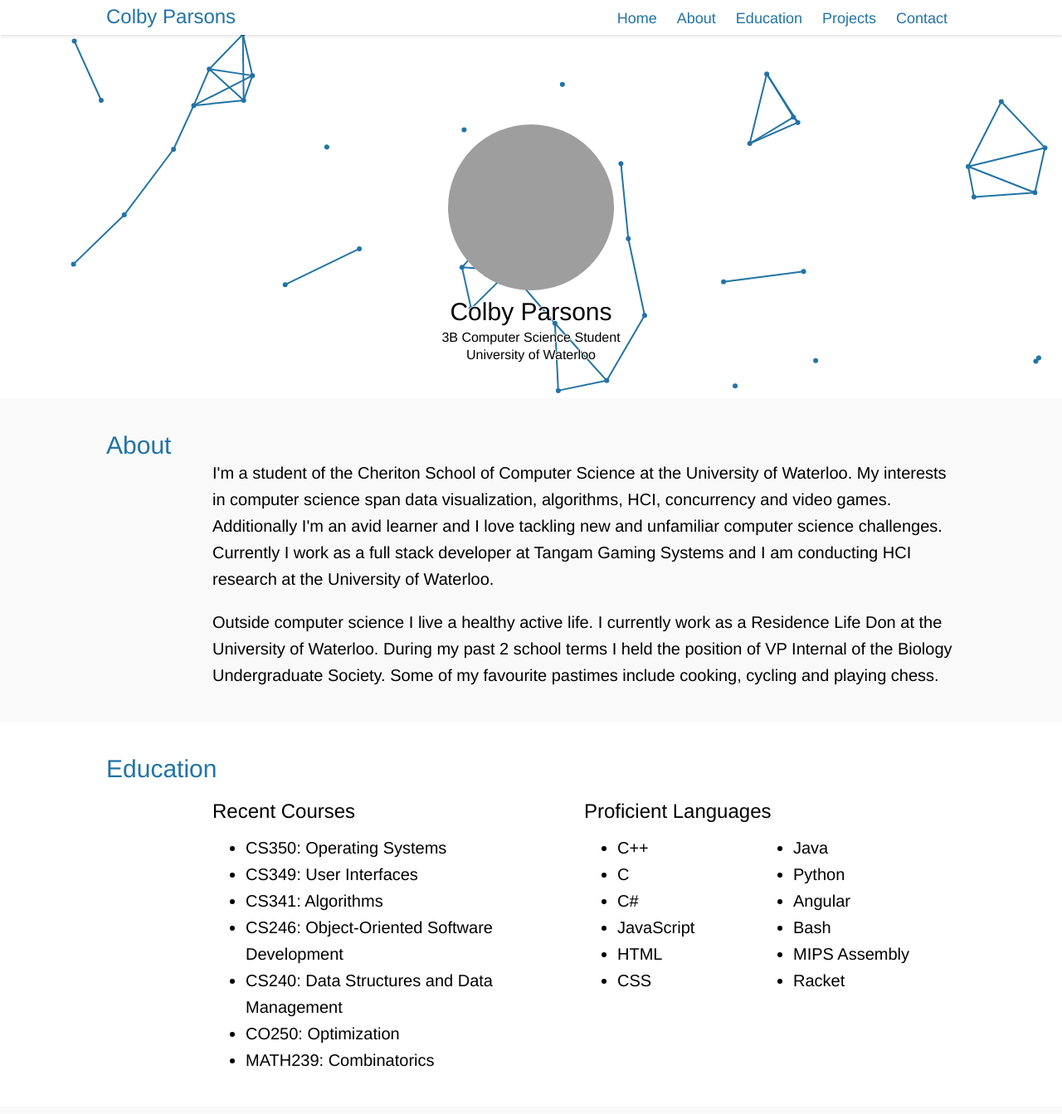
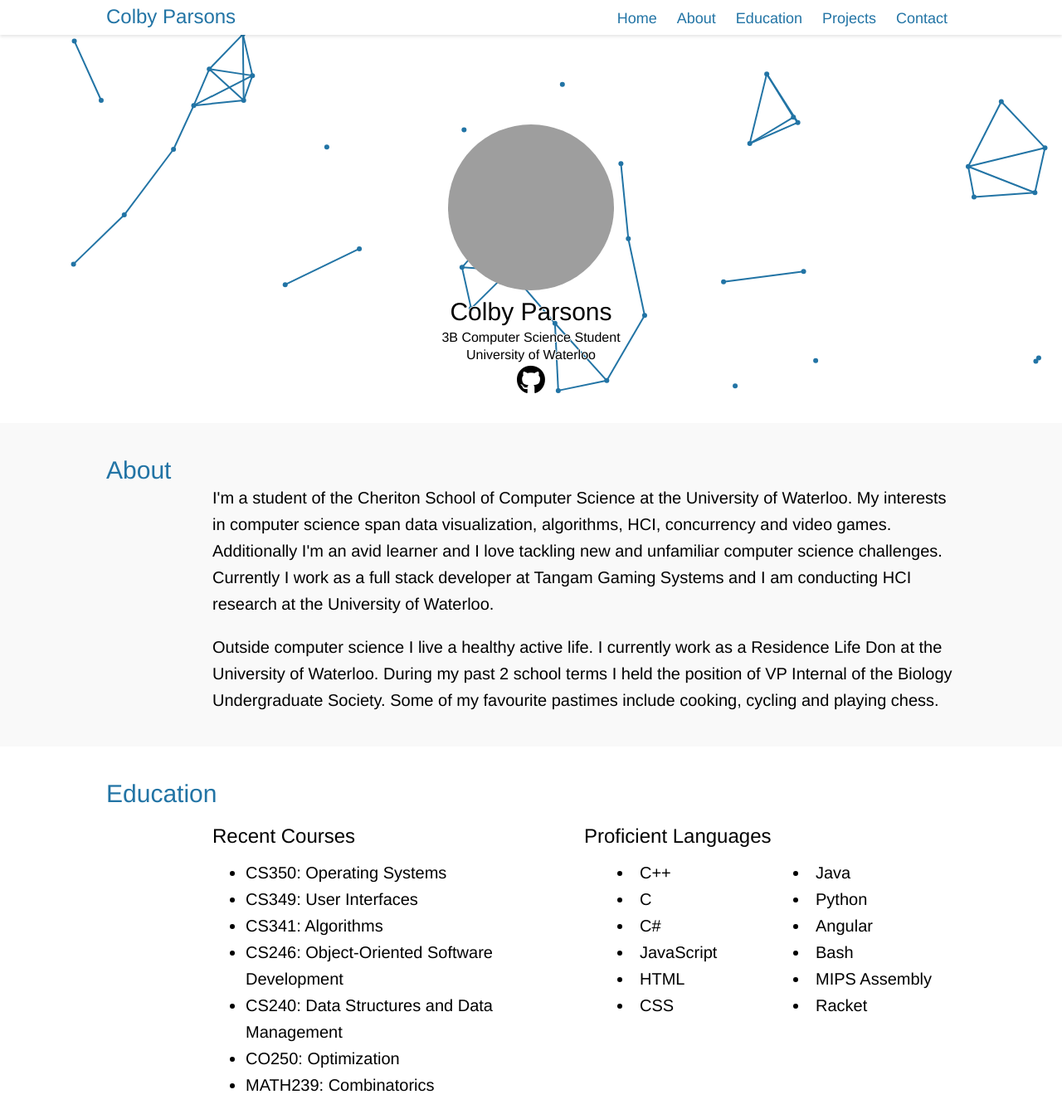
Before and after one commit to ColbyParsons/personalWebsite, a plain HTML site: page index.html in a window 1280 px wide. Shown: the top 1343 px of the page at 83% size. Drawn offline with nearby package versions, Linux system fonts and the light colour scheme; grey boxes are pictures that could not be loaded.

Commit message:
Update index.html

```diff
--- a/index.html
+++ b/index.html
@@ -2,6 +2,7 @@
 <html>
 <head>
     <link rel="stylesheet" href="https://cdnjs.cloudflare.com/ajax/libs/font-awesome/4.7.0/css/font-awesome.min.css">
+    <link rel="stylesheet" href="https://use.fontawesome.com/releases/v5.6.3/css/all.css" integrity="sha384-UHRtZLI+pbxtHCWp1t77Bi1L4ZtiqrqD80Kn4Z8NTSRyMA2Fd33n5dQ8lWUE00s/" crossorigin="anonymous">
     <meta charset="utf-8" />
     <title>Colby Parsons</title>
     <style>
@@ -24,7 +25,7 @@
 
         #header {
             position: relative;
-            height: 450px;
+            height: 480px;
             width: 100%;
             margin:0;
             padding: 0;
@@ -155,7 +156,7 @@
         }
 
         svg{
-            height: 455px;
+            height: 485px;
             position: absolute;
             width: 100%;
             left: 0px;
@@ -263,6 +264,21 @@
             padding-bottom:30px;
         }
 
+        .fa-github {
+            color: black;
+            font-size:35px;
+        }
+
+        .fa-github:hover{
+            color: black;
+            font-size:40px;
+        }
+
+        #langs li {
+            display: list-item;
+            list-style-position: inside;
+        }
+
     </style>
 
 </head>
@@ -274,6 +290,9 @@
             <h3 id="name">Colby Parsons</h3>
             <p class="detail">3B Computer Science Student</p>
             <p class="detail">University of Waterloo</p>
+            <div>
+                <a href="https://github.com/ColbyParsons/"><i class="fab fa-github big-icon"></i></a>
+            </div>
         </div>
     </div>
     <div id="about">
```
